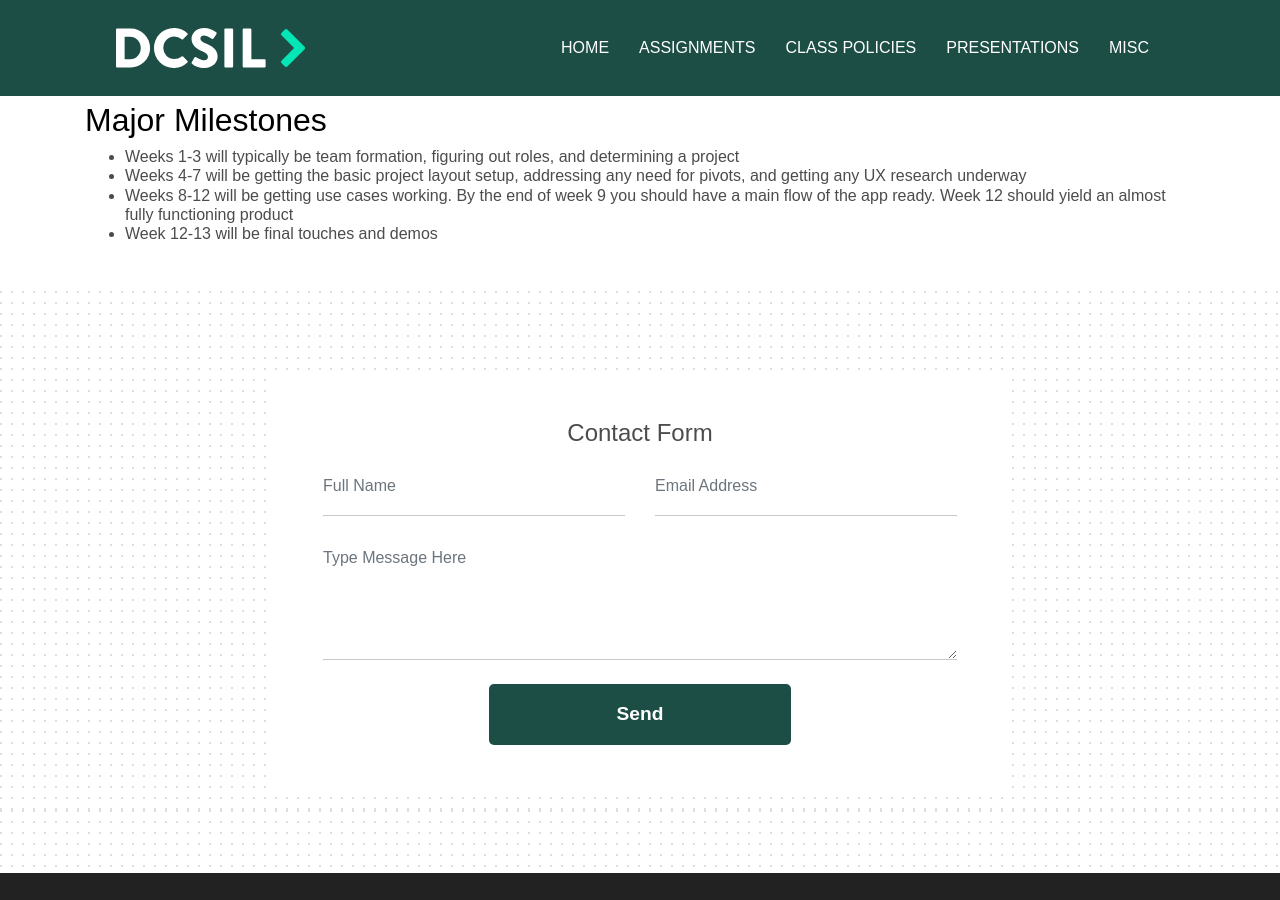
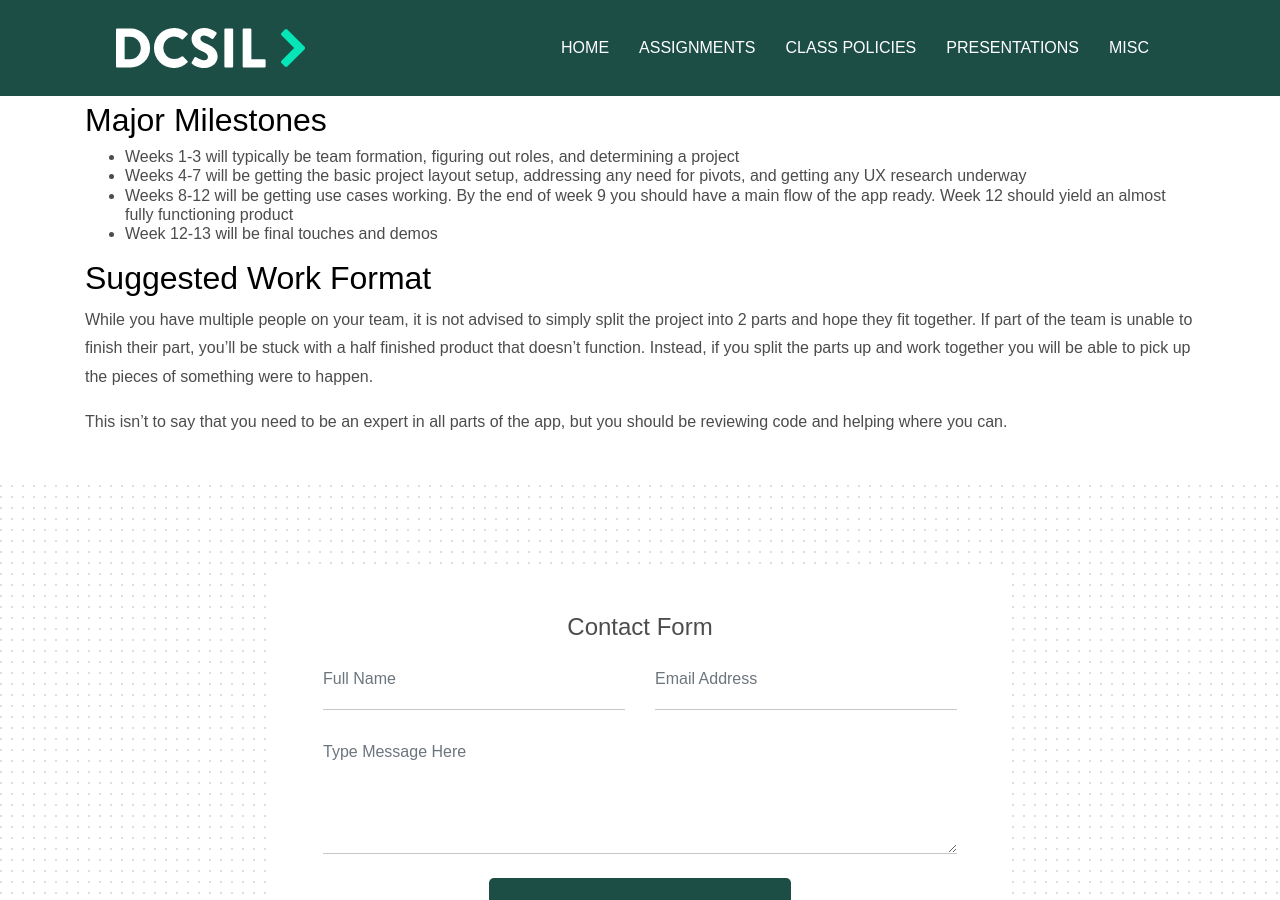
Before and after one commit to dcsil/CSC491, a Jekyll site: the page built from other_pages/suggested_work_schedule.md, in a window 1280 px wide and 900 px high, scrolled down 985 px. Built offline with Jekyll 4.4.1, drawn with Linux system fonts in a browser that asks for light colours; our own code applies the rules of GitHub Pages for plain Markdown files.

Commit message:
add suggested work format

```diff
--- a/other_pages/suggested_work_schedule.md
+++ b/other_pages/suggested_work_schedule.md
@@ -25,3 +25,9 @@ It may seem like you have a lot of time to build your application - it isn't a l
 - Weeks 4-7 will be getting the basic project layout setup, addressing any need for pivots, and getting any UX research underway
 - Weeks 8-12 will be getting use cases working. By the end of week 9 you should have a main flow of the app ready. Week 12 should yield an almost fully functioning product
 - Week 12-13 will be final touches and demos
+
+## Suggested Work Format
+
+While you have multiple people on your team, it is not advised to simply split the project into 2 parts and hope they fit together. If part of the team is unable to finish their part, you'll be stuck with a half finished product that doesn't function. Instead, if you split the parts up and work together you will be able to pick up the pieces of something were to happen.
+
+This isn't to say that you need to be an expert in all parts of the app, but you should be reviewing code and helping where you can.
```
